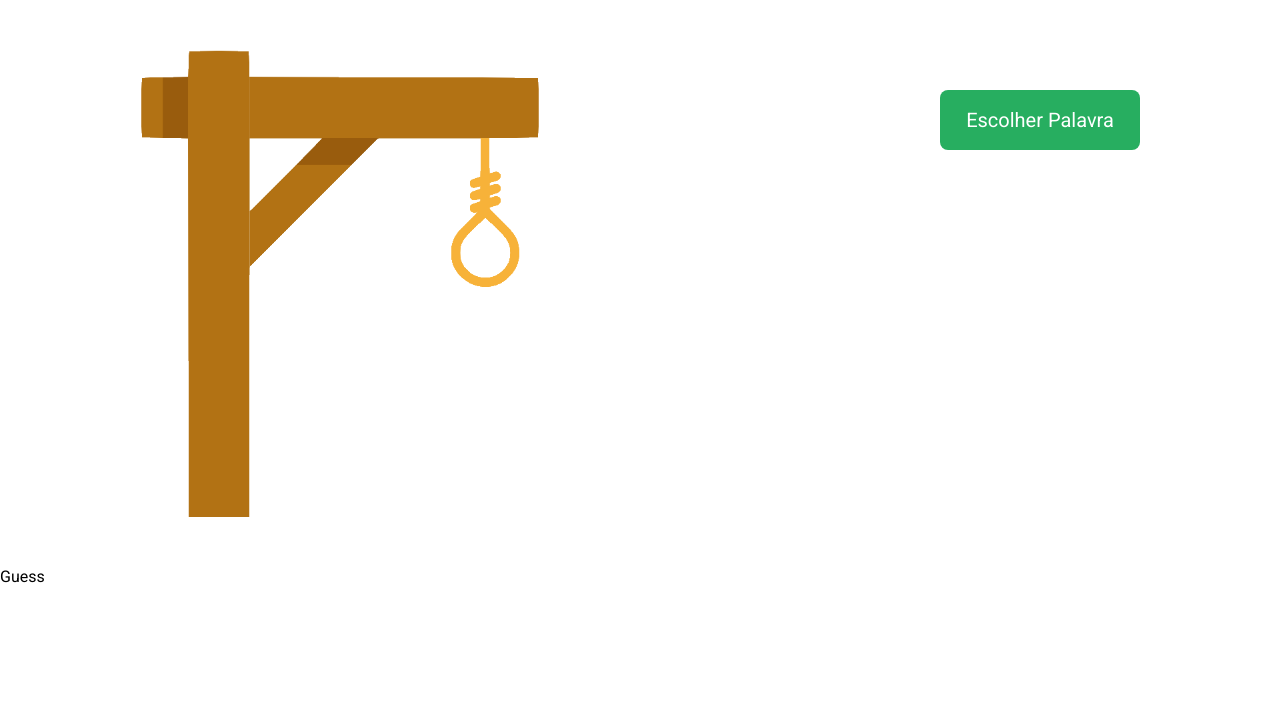
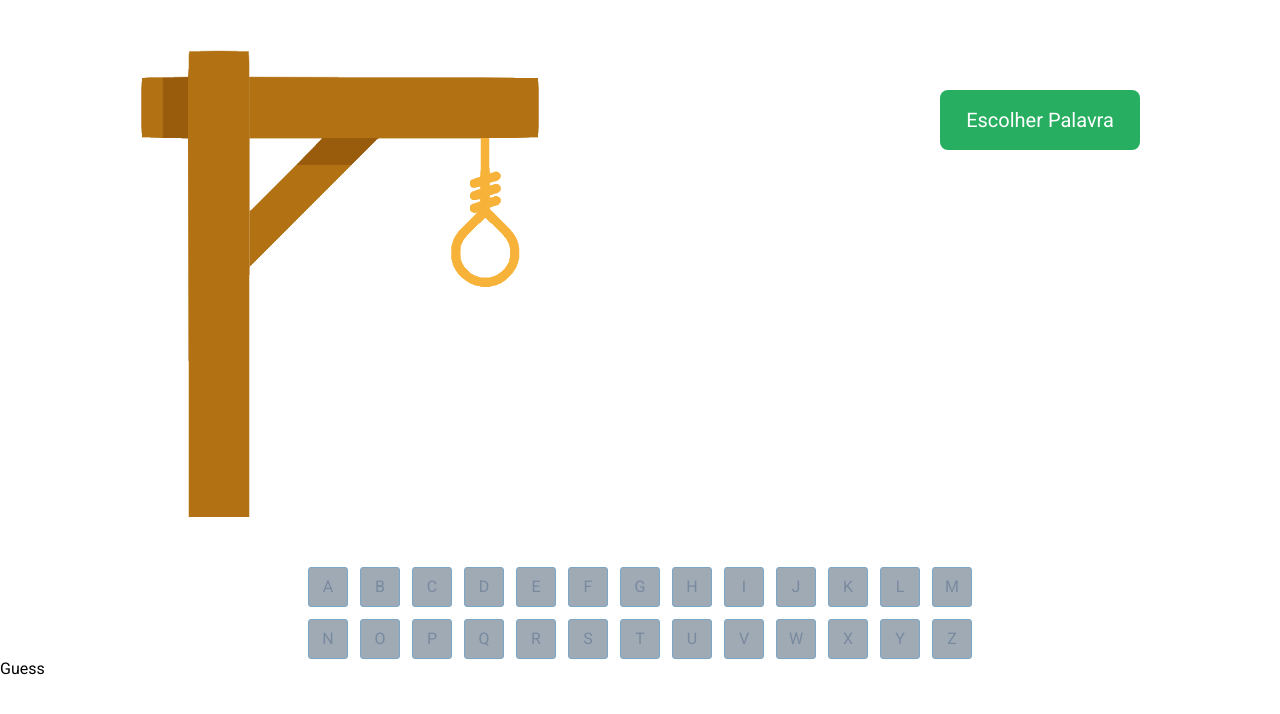
Before and after one commit to pullynnhah/jogo-da-forca, a React (Create React App) app: page / in a window 1280 px wide. Shown: the top 714 px of the page. Built offline with nearby package versions, Linux system fonts and the light colour scheme.

Commit message:
update letters to be an object

```diff
--- a/src/App.js
+++ b/src/App.js
@@ -1,13 +1,20 @@
 import { useState } from "react";
 import styled from "styled-components";
 import GlobalStyle from "./components/styles/GlobalStyle";
-import Alphabet from "./components/Letters/Letters";
+import Alphabet from "./components/Letters";
 import Game from "./components/Game";
 import Guess from "./components/Guess";
+import { alphabet } from "./utils/data";
 
 export default function App() {
   const [lives, setLives] = useState(6);
-  const [secret, setSecret] = useState([]);
+  const [secret, setSecret] = useState(null);
+  const [isCorrectGuess, setIsCorrectGuess] = useState(null);
+  const [letters, setLetters] = useState(alphabet);
+
+  function guessLetter(letter) {
+    setLetters({ ...letters, letter: false });
+  }
 
   return (
     <>
@@ -18,8 +25,18 @@ export default function App() {
           setLives={setLives}
           secret={secret}
           setSecret={setSecret}
+          isCorrectGuess={isCorrectGuess}
+          letters={letters}
+          setLetters={setLetters}
         />
-        <Alphabet lives={lives} setLives={setLives} />
+        <Alphabet
+          lives={lives}
+          setLives={setLives}
+          letters={letters}
+          secret={secret}
+          setSecret={setSecret}
+          setLetters={setLetters}
+        />
         <Guess />
       </Wrapper>
     </>
--- a/src/components/Game.js
+++ b/src/components/Game.js
@@ -11,7 +11,15 @@ import hangman6 from "../assets/hangman6.png";
 import { words } from "../utils/data";
 import { normalize, random } from "../utils/tools";
 
-export default function Game({ lives, setLives, secret, setSecret }) {
+export default function Game({
+  lives,
+  setLives,
+  secret,
+  setSecret,
+  isCorrectGuess,
+  letters,
+  setLetters,
+}) {
   const hangmen = [
     hangman6,
     hangman5,
@@ -33,6 +41,12 @@ export default function Game({ lives, setLives, secret, setSecret }) {
       }))
     );
     setLives(6);
+
+    const newLetters = { ...letters };
+    for (const key in newLetters) {
+      newLetters[key] = false;
+    }
+    setLetters(newLetters);
   }
 
   function displayWord() {
@@ -42,11 +56,16 @@ export default function Game({ lives, setLives, secret, setSecret }) {
       .join(" ");
   }
 
+  function getColor() {
+    if (isCorrectGuess) return "#27AE60";
+    return secret?.some(({ hidden }) => hidden) ? "#000" : "#f00";
+  }
+
   return (
     <Container>
       <img src={hangmen[lives]} alt="forca" />
       <button onClick={chooseWord}>Escolher Palavra</button>
-      <h1>{displayWord()}</h1>
+      <h1 color={getColor()}>{displayWord()}</h1>
     </Container>
   );
 }
@@ -84,6 +103,7 @@ const Container = styled.div`
   h1 {
     grid-area: word;
     align-self: flex-end;
+    color: ${props => props.color};
     font: 50px/68px "Noto Sans", sans-serif;
   }
 `;
--- /dev/null
+++ b/src/components/Letters.js
@@ -0,0 +1,51 @@
+import useState from "react";
+import styled from "styled-components";
+
+export default function Letters({ letters, guessLetter }) {
+  return (
+    <Container>
+      {Object.entries(letters).map(([letter, disabled]) => (
+        <button
+          key={letter}
+          onClick={() => guessLetter(letter)}
+          disabled={disabled}>
+          {letter}
+        </button>
+      ))}
+    </Container>
+  );
+}
+
+const Container = styled.div`
+  display: grid;
+  grid-template-columns: repeat(13, 40px);
+  gap: 12px;
+
+  justify-content: center;
+
+  button {
+    width: 40px;
+    height: 40px;
+    border: 1px solid #7aa7c7;
+    border-radius: 3px;
+    font-size: 16px;
+    line-height: 19px;
+
+    background: #e1ecf4;
+    color: #39739d;
+    text-transform: uppercase;
+    cursor: pointer;
+
+    &:disabled {
+      color: #798a9f;
+      background: #9faab5;
+      cursor: not-allowed;
+    }
+
+    &:hover:not(:disabled) {
+      opacity: 0.7;
+    }
+  }
+
+  button: disabled;
+`;
--- a/src/components/Letters/Letter.js
+++ /dev/null
@@ -1 +0,0 @@
-export default function Letter({ letter }) {}
--- a/src/components/Letters/Letters.js
+++ /dev/null
@@ -1,3 +0,0 @@
-import useState from "react";
-
-export default function Alphabet() {}
--- a/src/utils/data.js
+++ b/src/utils/data.js
@@ -232,33 +232,33 @@ const words = [
   "zumbido",
 ];
 
-const alphabet = [
-  "a",
-  "b",
-  "c",
-  "d",
-  "e",
-  "f",
-  "g",
-  "h",
-  "i",
-  "j",
-  "k",
-  "l",
-  "m",
-  "n",
-  "o",
-  "p",
-  "q",
-  "r",
-  "s",
-  "t",
-  "u",
-  "v",
-  "w",
-  "x",
-  "y",
-  "z",
-];
+const alphabet = {
+  a: true,
+  b: true,
+  c: true,
+  d: true,
+  e: true,
+  f: true,
+  g: true,
+  h: true,
+  i: true,
+  j: true,
+  k: true,
+  l: true,
+  m: true,
+  n: true,
+  o: true,
+  p: true,
+  q: true,
+  r: true,
+  s: true,
+  t: true,
+  u: true,
+  v: true,
+  w: true,
+  x: true,
+  y: true,
+  z: true,
+};
 
 export { words, alphabet };
```
